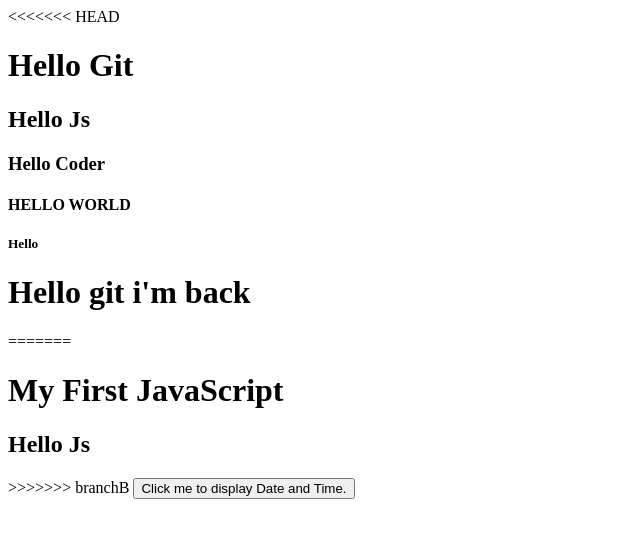
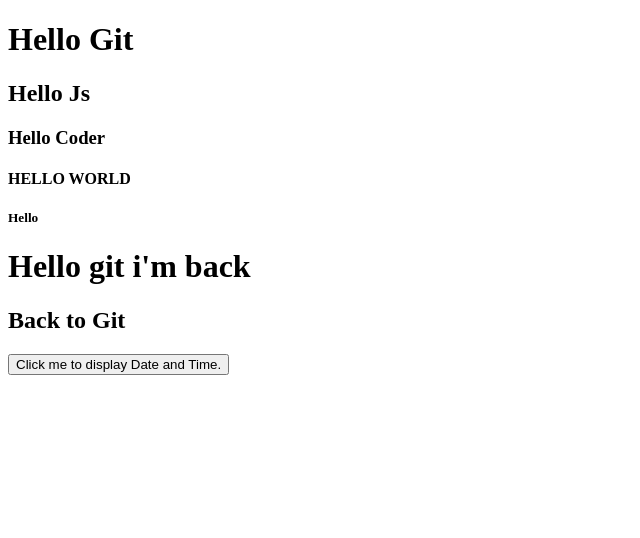
Before and after one commit to Md-Ridoy-Hasan-Kamrul/React-23, a plain HTML site: page Index.html in a window 1280 px wide. Shown: the whole page, without its empty margins (0-640 px from the left). Drawn offline with Linux system fonts and the light colour scheme.

Commit message:
added line main branch

```diff
--- a/Index.html
+++ b/Index.html
@@ -8,17 +8,13 @@
 </head>
 <body>
 
-<<<<<<< HEAD
     <h1>Hello Git</h1>
     <h2>Hello Js </h2>
     <h3>Hello Coder</h3>
     <h4>HELLO WORLD</h4>
     <h5>Hello</h5>
     <h1>Hello git i'm back </h1>
-=======
-    <h1>My First JavaScript</h1>
-    <h2>Hello Js</h2>
->>>>>>> branchB
+    <h2>Back to Git</h2>
 
 <button type="button"
 onclick="document.getElementById('demo').innerHTML = Date()">
```
